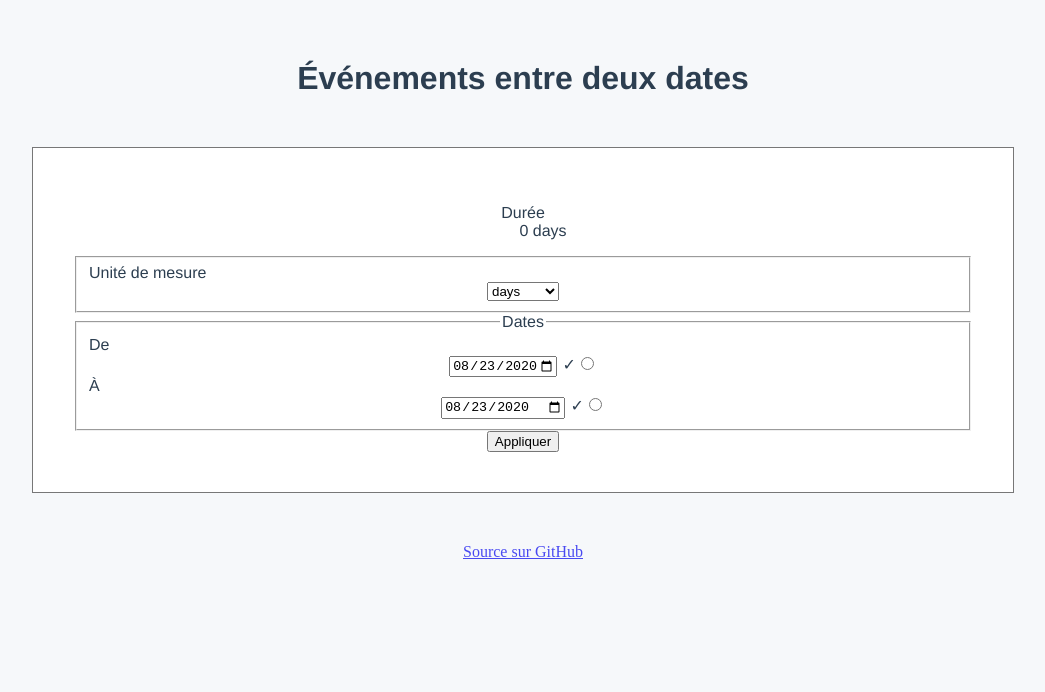
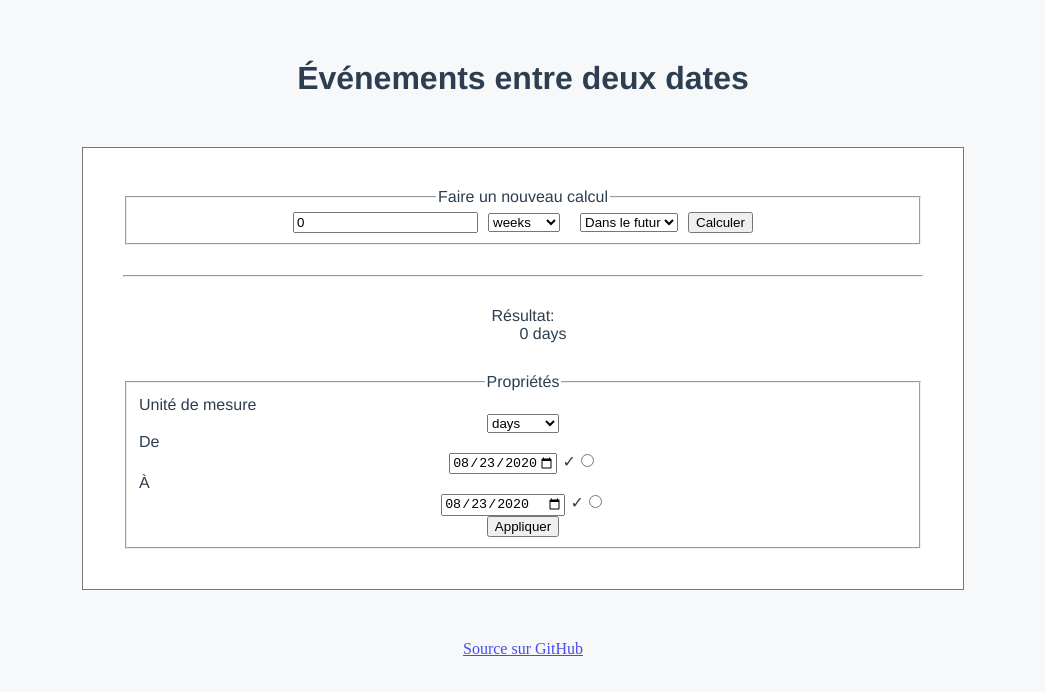
Before and after one commit to renoirb/evenements-entre-deux-dates, a Vue app: page / in a window 1280 px wide. Shown: the top 692 px of the page, without its empty margins (117-1162 px from the left). Built offline with nearby package versions, Linux system fonts and the light colour scheme.

Commit message:
Separate SelectDateRangeUnit, new RelativeDateRangeForm.

```diff
--- a/src/App.vue
+++ b/src/App.vue
@@ -1,32 +1,102 @@
 <template>
   <div>
     <h1>Événements entre deux dates</h1>
-    <DateRange :distance-dates="distanceDates" :duration="duration" />
+    <section>
+      <RelativeDateRangeForm
+        @calculate="onRelativeDateRangeFormSubmit"
+        class="block"
+      />
+      <hr class="block" />
+      <dl class="block">
+        <dt>Résultat:</dt>
+        <dd>
+          {{ duration }}
+          <span>{{ distanceDates.unit.value }}</span>
+        </dd>
+      </dl>
+      <DateRange :distance-dates="distanceDates" class="block" />
+    </section>
   </div>
 </template>
 
 <script lang="ts">
 import { defineComponent } from 'vue'
-import useDistanceDates from './use-distance-dates.ts'
+import {
+  default as useDistanceDates,
+  createDateTime,
+  isFuture,
+} from './use-distance-dates.ts'
 import DateRange from './components/DateRange.vue'
+import RelativeDateRangeForm from './components/RelativeDateRangeForm.vue'
 
 export default defineComponent({
   name: 'App',
   components: {
     DateRange,
+    RelativeDateRangeForm,
   },
   setup() {
     const useDistanceDatesOptions = {
-      // logger: console,
+      logger: console,
     }
-    const { distanceDates, duration } = useDistanceDates(
+    const { changeDateRange, distanceDates, duration } = useDistanceDates(
       location,
       useDistanceDatesOptions,
     )
     return {
+      changeDateRange,
       distanceDates,
       duration,
     }
   },
+  methods: {
+    onRelativeDateRangeFormSubmit({
+      relativeCount,
+      relativeUnit,
+      relativeDirection,
+    }) {
+      const today = relativeDirection === 'FUTURE' ? 'min' : 'max'
+      const field = relativeDirection === 'FUTURE' ? 'max' : 'min'
+      const inTheFuture = isFuture(relativeDirection)
+      const date = createDateTime(
+        relativeCount,
+        relativeUnit,
+        relativeDirection,
+      )
+      const changeset = {
+        count: relativeCount,
+        unit: relativeUnit,
+        direction: relativeDirection,
+        today,
+        [field]: date.toISODate(),
+      }
+      console.log('onRelativeDateRangeFormSubmit', {
+        inTheFuture,
+        today,
+        date,
+        toISODate: date.toISODate(),
+        recv: {
+          relativeCount,
+          relativeUnit,
+          relativeDirection,
+        },
+        changeset,
+      })
+      this.changeDateRange(changeset)
+    },
+  },
 })
 </script>
+
+<style scoped>
+section {
+  background-color: #fff;
+  max-width: 800px;
+  margin: 50px auto;
+  padding: 40px;
+  border: 1px solid #777;
+}
+.block + .block {
+  margin-top: 30px;
+}
+</style>
--- a/src/components/DateRange.vue
+++ b/src/components/DateRange.vue
@@ -1,62 +1,17 @@
 <template>
-  <div class="component-root">
-    <dl>
-      <dt>Durée</dt>
-      <dd>
-        {{ duration }}
-        <span>{{ distanceDates.unit.value }}</span>
-      </dd>
-    </dl>
-    <!--
-    <form @submit.prevent="calculateBasedOn($event)">
-      <fieldset>
-        <legend>Calculate based on</legend>
-        <label
-          for="direction"
-        >
-          Direction
-        </label>
-        <select
-          id="direction"
-          v-model="calculateBasedOnForm.direction"
-        >
-          <option
-            v-for="(dir, index) of directions"
-            :key="index"
-            :value="dir"
-            :selected="dir === calculateBasedOnForm.direction"
-          >
-            {{ dir }}
-          </option>
-        </select>
-      </fieldset>
-      <button type="submit">Calculate</button>
-    </form>
-    -->
   <form method="GET">
     <fieldset>
+      <legend>Propriétés</legend>
       <label
-          for="durationUnit"
+        for="unit"
       >
         Unité de mesure
       </label>
-        <select
-          v-model="distanceDates.unit.value"
+      <SelectDateRangeUnit
+        :value="distanceDates.unit.value"
         name="unit"
-          id="durationUnit"
-        >
-          <option
-            v-for="(item, index) of durationUnits"
-            :key="index"
-            :value="item"
-            :selected="item === distanceDates.unit.value"
-          >
-            {{ item }}
-          </option>
-        </select>
-      </fieldset>
-      <fieldset>
-        <legend>Dates</legend>
+        @change="onChangeSelectDateRangeUnit"
+      />
       <label
         for="min"
       >
@@ -76,6 +31,7 @@
         value="min"
         v-model="distanceDates.today.value"
         @click="distanceDatesTodayClick"
+        title="Ajuster avec la date d’aujourd’hui"
       />
       <label
         for="max"
@@ -96,41 +52,43 @@
         value="max"
         v-model="distanceDates.today.value"
         @click="distanceDatesTodayClick"
+        title="Ajuster avec la date d’aujourd’hui"
       />
+      <br/>
+      <button type="submit">Appliquer</button>
     </fieldset>
-      <button type="submit">Appliquer</button>
   </form>
-  </div>
 </template>
 
 <script lang="ts">
 import { defineComponent } from 'vue'
+import SelectDateRangeUnit from './SelectDateRangeUnit.vue'
 import {
   IDateRangeComponentProps,
   IDateRangeData,
   durationUnits,
   DurationUnit,
-  directions,
 } from '../use-distance-dates.ts'
 
 export default defineComponent<IDateRangeComponentProps, IDateRangeData, {}>({
   name: 'DateRange',
+  components: {
+    SelectDateRangeUnit,
+  },
   props: {
     distanceDates: {
       required: true,
     },
-    duration: {
-      required: true,
-      default: 0,
-    },
   },
   data() {
     return {
-      directions,
       durationUnits,
     }
   },
   methods: {
+    onChangeSelectDateRangeUnit({value}) {
+      this.distanceDates.unit.value = value
+    },
     distanceDatesTodayClick(event) {
       // If clicking on a radio button that's already
       // clicked, unset it.
@@ -146,13 +104,6 @@ export default defineComponent<IDateRangeComponentProps, IDateRangeData, {}>({
 </script>
 
 <style scoped>
-.component-root {
-  background-color: #FFF;
-  width: 900px;
-  margin: 50px auto;
-  padding: 40px;
-  border: 1px solid #777;
-}
 label {
   display: flex;
   align-items: center;
--- /dev/null
+++ b/src/components/RelativeDateRangeForm.vue
@@ -0,0 +1,79 @@
+<template>
+  <form @submit.prevent="$emit('calculate', form)">
+    <fieldset>
+      <legend>Faire un nouveau calcul</legend>
+      <input
+        type="number"
+        name="relativeCount"
+        v-model.number="form.relativeCount"
+        min="0"
+        class="field"
+      />
+      <SelectDateRangeUnit
+        :value="form.relativeUnit"
+        name="relativeUnit"
+        @change="onChangeSelectDateRangeUnit"
+        class="field"
+      />
+      <select
+        name="relativeDirection"
+        v-model="form.relativeDirection"
+        class="field"
+      >
+        <option
+          v-for="(item, index) of directionUnits"
+          :key="index"
+          :value="item"
+          :selected="item === form.relativeDirection"
+        >
+          {{ item === 'FUTURE' ? 'Dans le futur' : 'passé' }}
+        </option>
+      </select>
+      <button type="submit">Calculer</button>
+    </fieldset>
+  </form>
+</template>
+
+<script lang="ts">
+import { defineComponent, reactive } from 'vue'
+import SelectDateRangeUnit from './SelectDateRangeUnit.vue'
+import {
+  directionUnits,
+  DurationUnit,
+  DateRangeDirection,
+} from '../use-distance-dates.ts'
+
+export default defineComponent({
+  name: 'RelativeDateRangeForm',
+  components: {
+    SelectDateRangeUnit,
+  },
+  setup() {
+    const form = reactive({
+      relativeCount: 0,
+      relativeDirection: 'FUTURE',
+      relativeUnit: 'weeks',
+    })
+    return {
+      form,
+    }
+  },
+  data() {
+    return {
+      directionUnits,
+    }
+  },
+  methods: {
+    onChangeSelectDateRangeUnit({value}) {
+      this.form.relativeUnit = value
+    },
+  }
+})
+</script>
+
+
+<style scoped>
+.field + .field {
+  margin: 0 10px;
+}
+</style>
--- /dev/null
+++ b/src/components/SelectDateRangeUnit.vue
@@ -0,0 +1,53 @@
+<template>
+  <select
+    :name="name"
+    @change="$emit('change', { name, value: $event.target.value })"
+  >
+    <option
+      v-for="(item, index) of durationUnits"
+      :key="index"
+      :value="item"
+      :selected="item === value"
+    >
+      {{ item }}
+    </option>
+  </select>
+</template>
+
+<script lang="ts">
+import { defineComponent } from 'vue'
+import {
+  durationUnits,
+  isInDurationUnits,
+} from '../use-distance-dates.ts'
+
+export default defineComponent({
+  name: 'SelectDateRangeUnit',
+  props: {
+    name: {
+      required: true,
+    },
+    value: {
+      required: true,
+      validator(value) {
+        return isInDurationUnits(value)
+      }
+    }
+  },
+  emits: {
+    change: ({ name, value }) => {
+      return isInDurationUnits(value)
+    }
+  },
+  data() {
+    return {
+      durationUnits,
+    }
+  },
+  methods: {
+    translate(string) {
+
+    }
+  }
+})
+</script>
--- a/src/use-distance-dates.ts
+++ b/src/use-distance-dates.ts
@@ -21,9 +21,14 @@ export const durationUnits: ReadonlyArray<DurationUnit> = [
   'seconds',
 ] as const
 
+const durationUnitsSet = new Set([...durationUnits] as string[])
+
+export const isInDurationUnits = (value: string): boolean =>
+  durationUnitsSet.has(value)
+
 export type IDateRangeDirection = 'FUTURE' | 'PAST'
 
-export const directions: ReadonlyArray<IDateRangeDirection> = [
+export const directionUnits: ReadonlyArray<IDateRangeDirection> = [
   'FUTURE',
   'PAST',
 ] as const
@@ -35,37 +40,22 @@ export const enum DateRangeDirection {
 
 export interface IDateRangeComponentProps {
   distanceDates: IDistanceDatesModel
-  duration: number
 }
 
 export interface IDateRangeData {
-  directions: ReadonlyArray<IDateRangeDirection>
   durationUnits: ReadonlyArray<DurationUnit>
 }
 
 export const assertsIsDirection = (
   value: DateRangeDirection,
 ): /*asserts*/ value is DateRangeDirection => {
-  switch (directions.includes(value)) {
+  switch (directionUnits.includes(value)) {
     case true:
       // If it was TypeScript 3.7+ we could use asserts ^
       return true
     default:
       throw new TypeError('Unsupported value: ' + JSON.stringify(value))
   }
-}
-
-export interface ICalculateResetForm {
-  direction: IDateRangeDirection
-  unit: DurationUnit
-}
-
-export const resetCalculateBasedForm = (): ICalculateResetForm => {
-  const state: ICalculateResetForm = {
-    direction: 'FUTURE',
-    unit: 'days',
-  }
-  return state
 }
 
 export const isFuture = (direction: DateRangeDirection): boolean => {
@@ -103,7 +93,8 @@ export const distanceDatesModelFields = new Set([
   'unit',
 ])
 
-export const isInDistanceDatesModelFields = distanceDatesModelFields.has
+export const isInDistanceDatesModelFields = (field: string): boolean =>
+  distanceDatesModelFields.has(field)
 
 export type ILoggerFn = (message?: any, ...optionalParams: any[]) => void
 export type ILogger = Record<'info' | 'log' | 'debug' | 'warn', ILoggerFn>
@@ -136,6 +127,19 @@ const defaultOptions: IDistanceDatesModelOptions = {
   defaultDirection: DateRangeDirection.Future,
   defaultDistanceUnit: 'days',
   locale: 'en-CA',
+}
+
+export const createDateTime = (
+  count: number,
+  unit: DurationUnit,
+  direction: DateRangeDirection,
+): DateTime => {
+  const inTheFuture = isFuture(direction)
+  if (inTheFuture) {
+    return DateTime.local().plus({ [unit]: count })
+  } else {
+    return DateTime.local().minus({ [unit]: count })
+  }
 }
 
 export default (
@@ -243,9 +247,9 @@ export default (
   // https://github.com/vuejs/vue-next/blob/master/packages/reactivity/__tests__/effect.spec.ts#L117
 
   return {
+    changeDateRange,
+    changeDirection,
     distanceDates: toRefs(distanceDates),
     duration: readonly(duration),
-    changeDirection,
-    changeDateRange,
   }
 }
```
Lines whose indentation alone changed are shown as unchanged.
